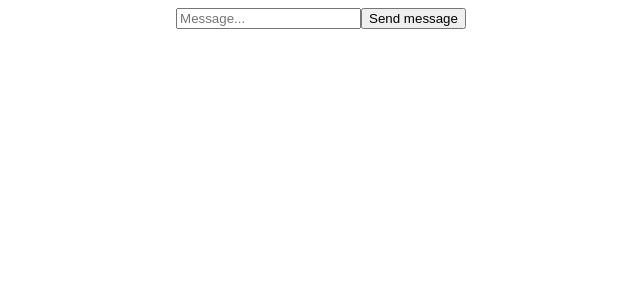
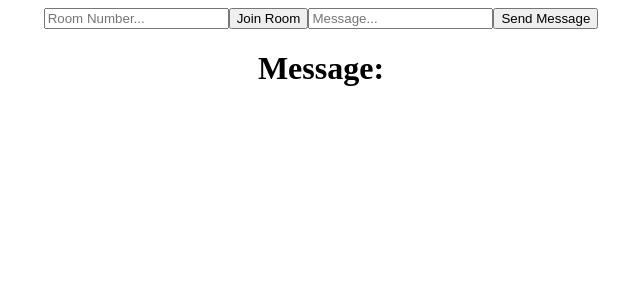
Before and after one commit to pabloss20/Tarea3-AppWeb, a React (Create React App) app in the folder AppWebCE/client/: page / in a window 1280 px wide. Shown: the top 300 px of the page, without its empty margins (319-959 px from the left). Built offline with nearby package versions, Linux system fonts and the light colour scheme; no server answers.

Commit message:
Comunicación exitosa mediante Sockets

```diff
--- a/AppWebCE/client/src/App.js
+++ b/AppWebCE/client/src/App.js
@@ -1,18 +1,50 @@
+import "./App.css";
+import io from "socket.io-client";
+import { useEffect, useState } from "react";
 
-import './App.css';
-import io from 'socket.io-client'
-
-const socket = io.connect("")
-
-const send_message = () => {
-
-}
+const socket = io.connect("http://localhost:3001");
 
 function App() {
+  //Room State
+  const [room, setRoom] = useState("");
+
+  // Messages States
+  const [message, setMessage] = useState("");
+  const [messageReceived, setMessageReceived] = useState("");
+
+  const joinRoom = () => {
+    if (room !== "") {
+      socket.emit("join_room", room);
+    }
+  };
+
+  const sendMessage = () => {
+    socket.emit("send_message", { message, room });
+  };
+
+  useEffect(() => {
+    socket.on("receive_message", (data) => {
+      setMessageReceived(data.message);
+    });
+  }, [socket]);
   return (
     <div className="App">
-      <input placeholder='Message...'/>
-      <button onClick={send_message}>Send message</button>
+      <input
+        placeholder="Room Number..."
+        onChange={(event) => {
+          setRoom(event.target.value);
+        }}
+      />
+      <button onClick={joinRoom}> Join Room</button>
+      <input
+        placeholder="Message..."
+        onChange={(event) => {
+          setMessage(event.target.value);
+        }}
+      />
+      <button onClick={sendMessage}> Send Message</button>
+      <h1> Message:</h1>
+      {messageReceived}
     </div>
   );
 }
```
Also changed, not shown: AppWebCE/client/src/index.js (+7 -7 lines), AppWebCE/client/src/App.css (line endings or trailing spaces), 1 other file (tests, documents, lock files or other folders).
